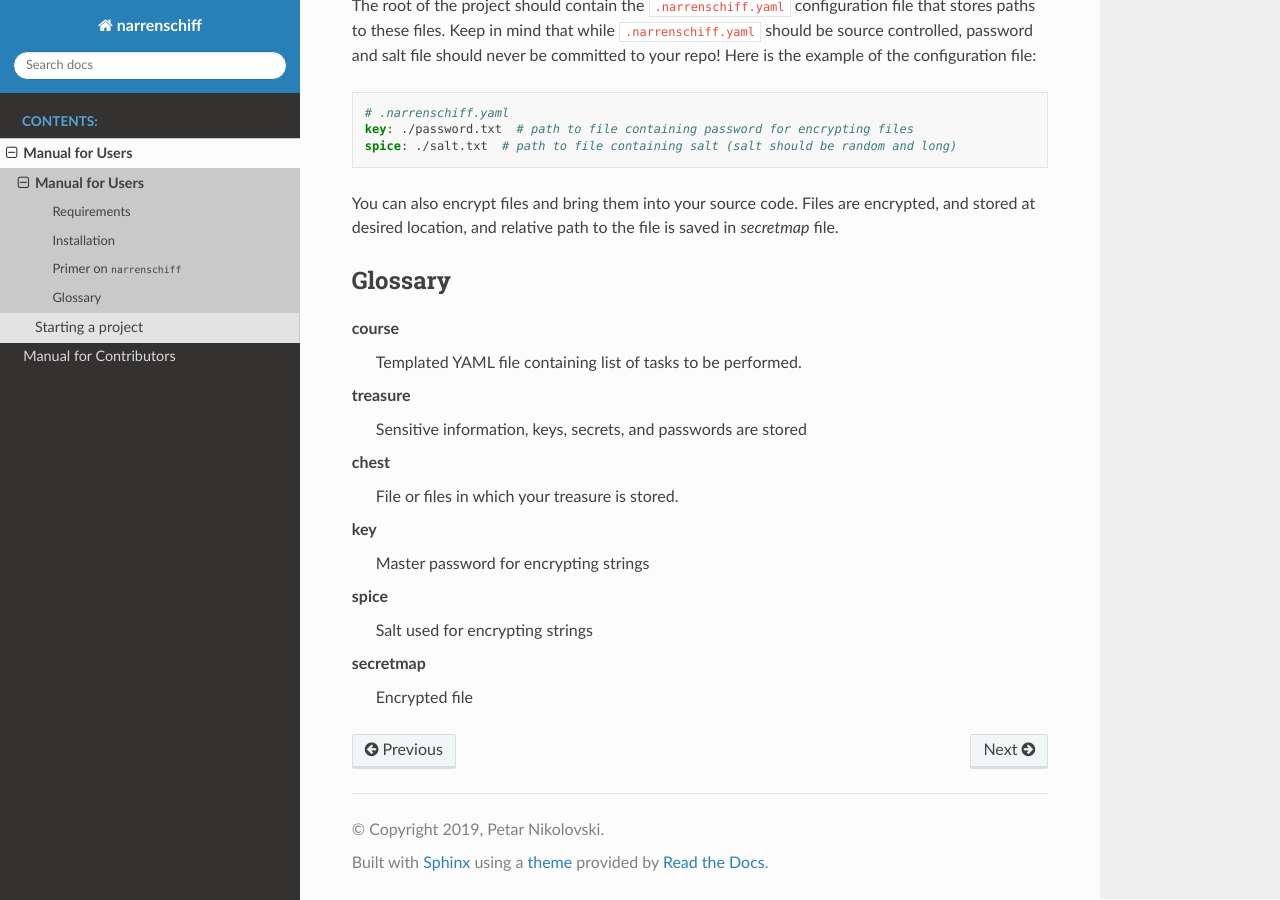
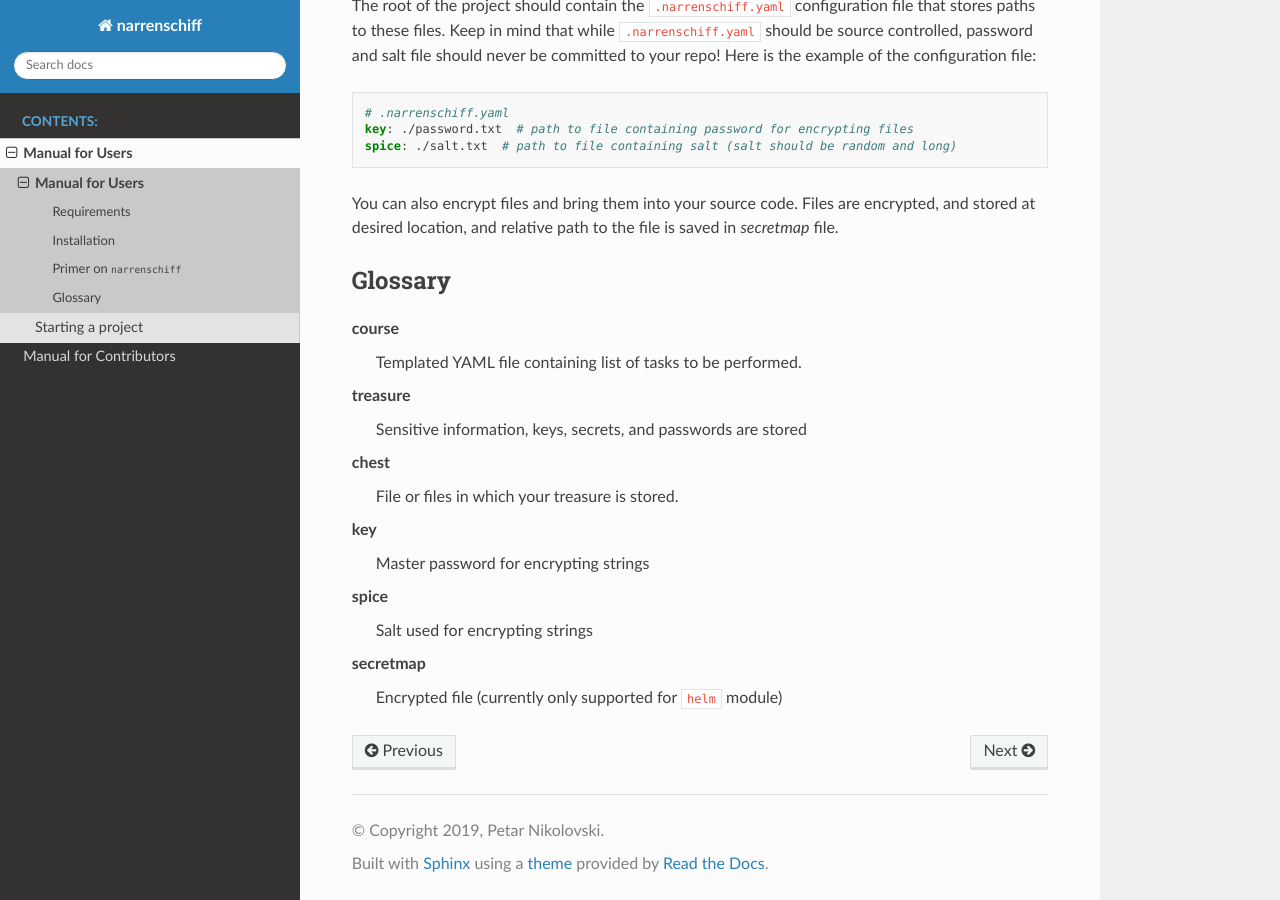
Before and after one commit to narrenorg/narrenschiff, a Sphinx documentation site: the page built from docs/quickstart.rst, in a window 1280 px wide and 900 px high, scrolled down 2384 px. Built offline with Sphinx 7.4.7 and the Read the Docs theme 2.0.0, drawn with Linux system fonts in a browser that asks for light colours.

Commit message:
Update documentation

```diff
--- a/docs/quickstart.rst
+++ b/docs/quickstart.rst
@@ -127,4 +127,4 @@ Glossary
     Salt used for encrypting strings
 
   secretmap
-    Encrypted file
+    Encrypted file (currently only supported for ``helm`` module)
```
